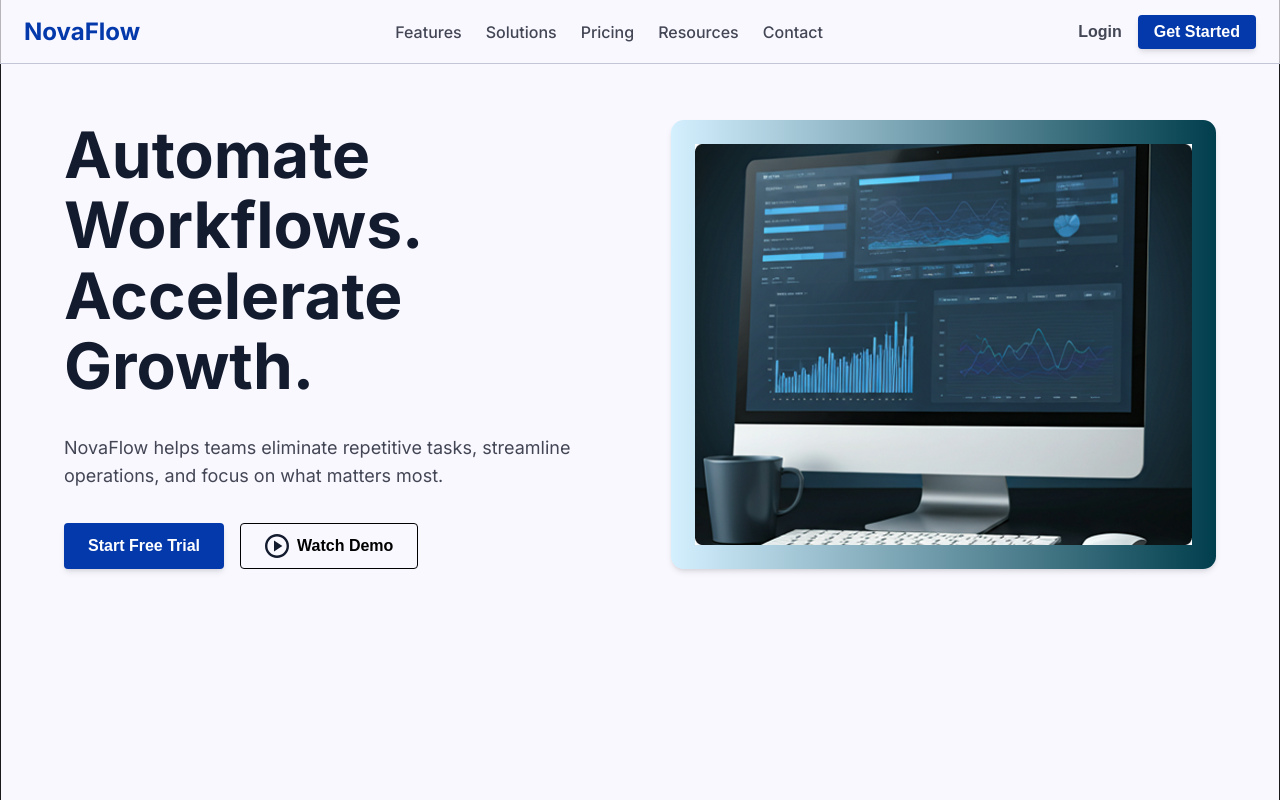
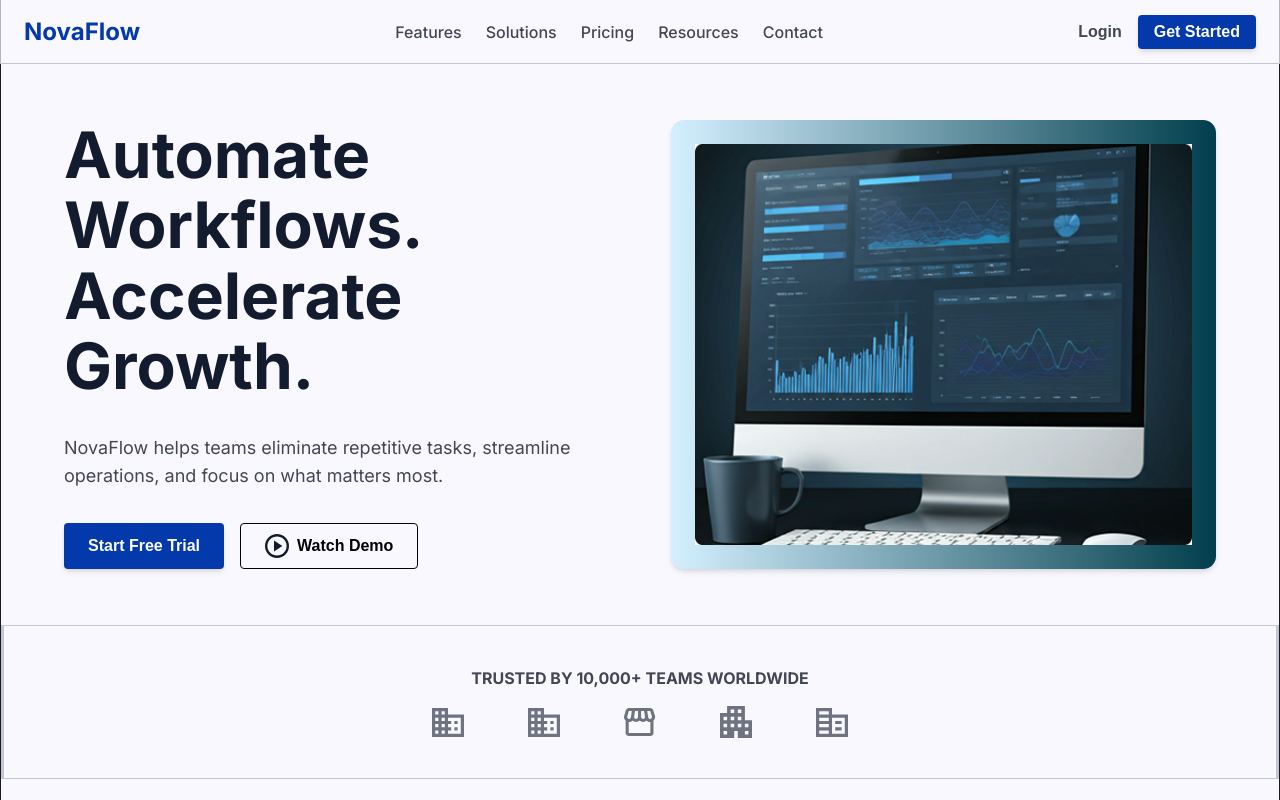
Before and after one commit to Kofitechbro/React-Practice, a React (Vite) app in the folder static-saas-landing-page/: page / in a window 1280 px wide. Built offline with nearby package versions, Linux system fonts and the light colour scheme.

Commit message:
Add Trusted By section

```diff
--- a/static-saas-landing-page/src/App.jsx
+++ b/static-saas-landing-page/src/App.jsx
@@ -1,12 +1,16 @@
 import './App.css';
 import { Hero } from './components/Hero/Hero';
 import { Navbar } from './components/NavBar/Navbar';
+import { TrustedBy } from './components/TrustedBy/TrustedBy';
 
 function App() {
   return (
     <>
       <Navbar />
       <Hero />
+      <main>
+        <TrustedBy />
+      </main>
     </>
   );
 }
--- /dev/null
+++ b/static-saas-landing-page/src/components/TrustedBy/TrustedBy.css
@@ -0,0 +1,22 @@
+.trusted-by {
+    text-align: center;
+    padding: 2.5rem 1.5rem;
+    border-top-width: 1px;
+    border-bottom-width: 1px;
+    border-style: solid;
+    border-color: var(--border-color);
+}
+
+.trusted-by h4 {
+    margin-bottom: 1rem;
+}
+
+.icon-img {
+    justify-content: center;
+    align-items: center;
+}
+
+.img-icon {
+    width: 2rem;
+    opacity: 0.6;
+}
--- /dev/null
+++ b/static-saas-landing-page/src/components/TrustedBy/TrustedBy.jsx
@@ -0,0 +1,26 @@
+import Domain from '../../assets/icons/domain.svg';
+import Business from '../../assets/icons/business.svg';
+import StoreFront from '../../assets/icons/storefront.svg';
+import Apartment from '../../assets/icons/apartment.svg';
+import CorporateFare from '../../assets/icons/corporate_fare.svg';
+import './TrustedBy.css'
+
+export function TrustedBy() {
+  return (
+    <section className='trusted-by'>
+      <h4>TRUSTED BY 10,000+ TEAMS WORLDWIDE</h4>
+
+      <div className="container icon-img">
+        <IconImage src={Domain} alt={Domain} />
+        <IconImage src={Business} alt={Business} />
+        <IconImage src={StoreFront} alt={StoreFront} />
+        <IconImage src={Apartment} alt={Apartment} />
+        <IconImage src={CorporateFare} alt={CorporateFare} />
+      </div>
+    </section>
+  );
+}
+
+function IconImage({ src, alt }) {
+  return <img src={src} alt={alt} className="img-icon" />;
+}
```
